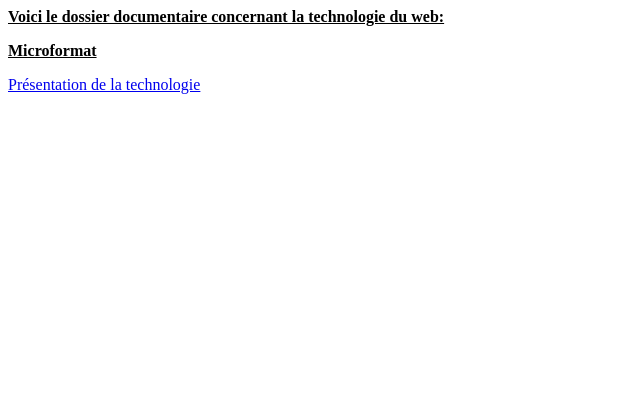
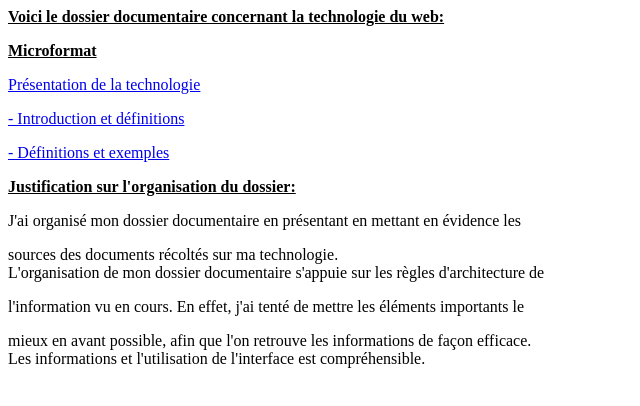
Before and after one commit to martini-hebd/martini-hebd.github.io, a plain HTML site: page dossierdocumentaire/index.html in a window 1280 px wide. Shown: the whole page, without its empty margins (0-640 px from the left). Drawn offline with Linux system fonts and the light colour scheme.

Commit message:
Update index.html

```diff
--- a/dossierdocumentaire/index.html
+++ b/dossierdocumentaire/index.html
@@ -3,6 +3,22 @@
 
 <p><ins><strong>Microformat</strong></ins></p>
  <p><a href="http://martini-hebd.github.io/http---www_xml_com-pub-a-2005-03-23-deviant_html.pdf">Pr&eacute;sentation de la technologie</a></p>
+<p><a href="http://martini-hebd.github.io/http---www_alsacreations_com-tuto-lire-1213-microformats-introduction_html.pdf">- Introduction et d&eacute;finitions</a></p>
+
+<p><a href="http://martini-hebd.github.io/http---microformats_org-wiki-what-are-microformats.pdf">- D&eacute;finitions et exemples</a></p>
+<p><ins><strong>Justification sur l&#39;organisation du dossier:</strong></ins></p>
+
+<p>J&#39;ai organis&eacute; mon dossier documentaire en pr&eacute;sentant en mettant en &eacute;vidence les&nbsp;</p>
+
+<p>sources des documents r&eacute;colt&eacute;s sur ma technologie.<br />
+L&#39;organisation de mon dossier documentaire s&#39;appuie sur les r&egrave;gles d&#39;architecture de&nbsp;</p>
+
+<p>l&#39;information vu en cours. En effet, j&#39;ai tent&eacute; de mettre les &eacute;l&eacute;ments importants le&nbsp;</p>
+
+<p>mieux en avant possible, afin que l&#39;on retrouve les informations de fa&ccedil;on efficace.<br />
+Les informations et l&#39;utilisation de l&#39;interface est compr&eacute;hensible.</p>
+
+
 
 
 </html>
```
